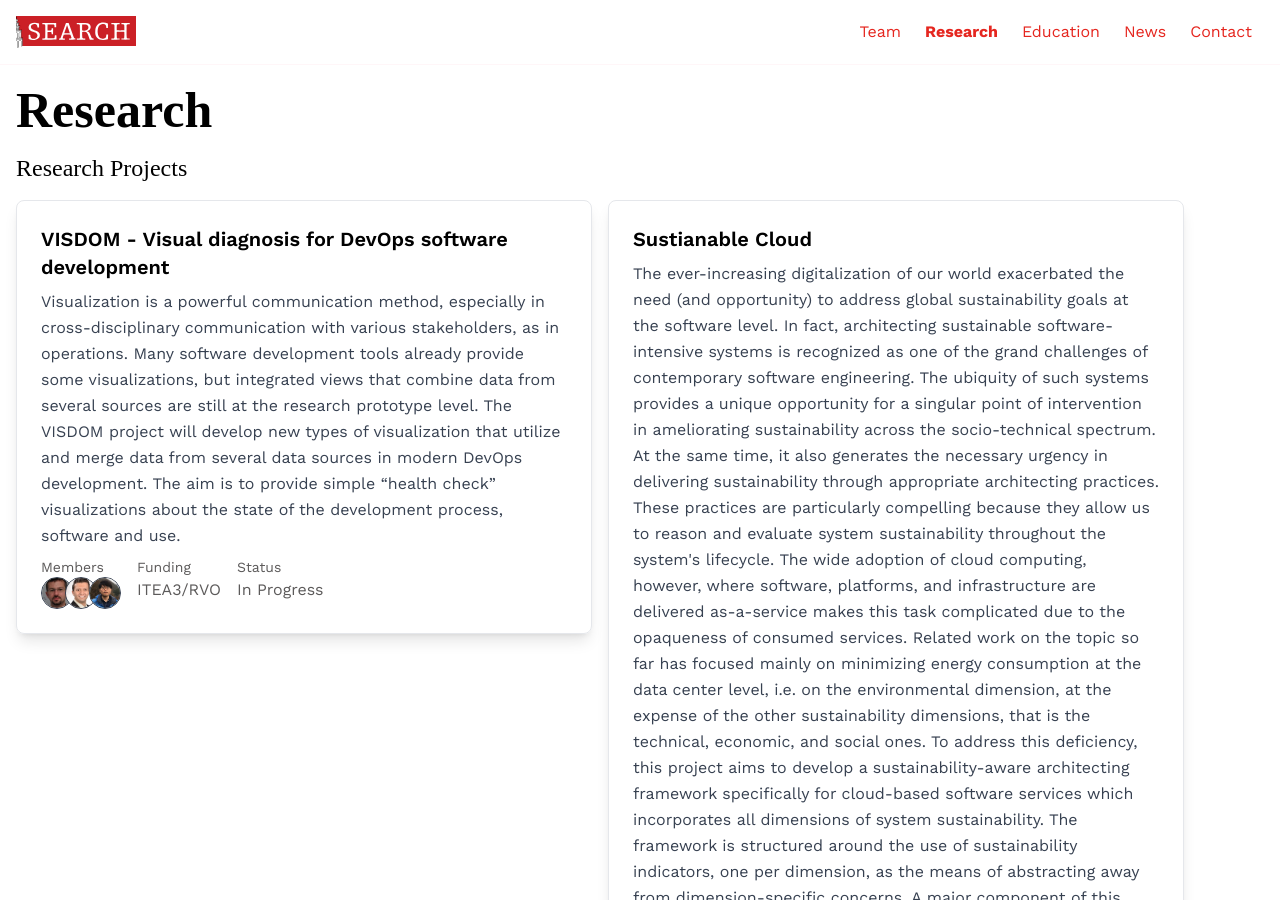
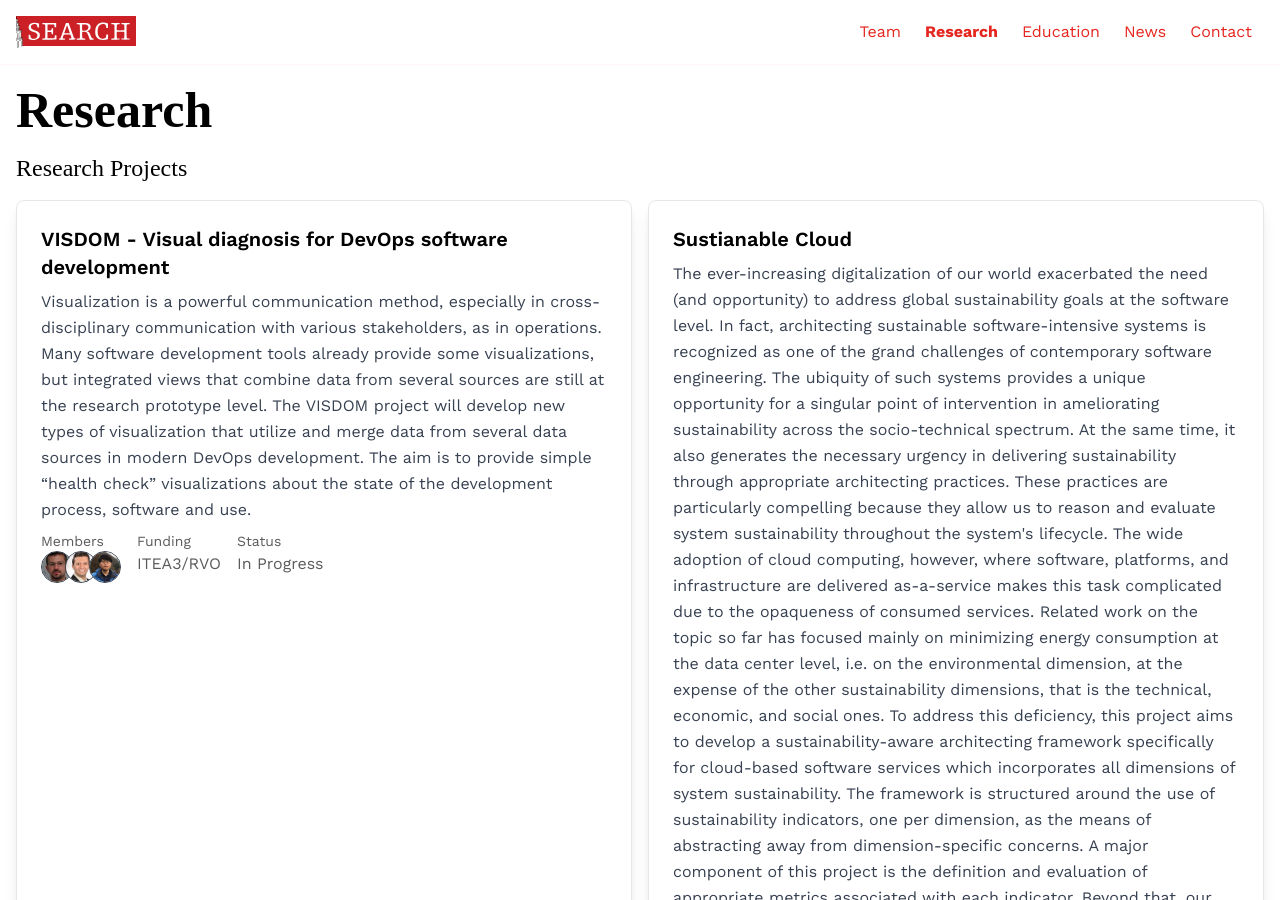
Before and after one commit to search-rug/search-rug.github.io, a Jekyll site: the page built from research.md, in a window 1280 px wide and 900 px high. Built offline with Jekyll 4.4.1, drawn with Linux system fonts in a browser that asks for light colours; nearby versions of some CDN libraries; some web fonts are replaced.

Commit message:
refactor: grids for research/student cards

```diff
--- a/_layouts/education.html
+++ b/_layouts/education.html
@@ -11,9 +11,8 @@ bodyClass: "page-education"
       {{ content }}
     </div>
   -->
-
   <h2 class="text-2xl mb-8">Student Projects</h2>
-  <div class="flex flex-wrap" style="gap: 15px">
+  <div class="grid lg:grid-cols-2 gap-4">
     {% for project in site.sprojects %}
       {% include project-card.html project=project %}
     {% endfor %}
--- a/_layouts/research.html
+++ b/_layouts/research.html
@@ -10,11 +10,9 @@ bodyClass: "page-research"
   <section class="space-y-4">
     <h2 class="text-2xl">Research Projects</h2>
 
-    <div class="flex flex-col md:flex-row flex-wrap gap-4">
+    <div class="grid lg:grid-cols-2 gap-4">
       {% for project in site.projects %}
-      <div class="md:max-w-md lg:max-w-xl h-full">
         {% include research-project-card.html clickable=false project=project %}
-      </div>
       {% endfor %}
     </div>
 
```
